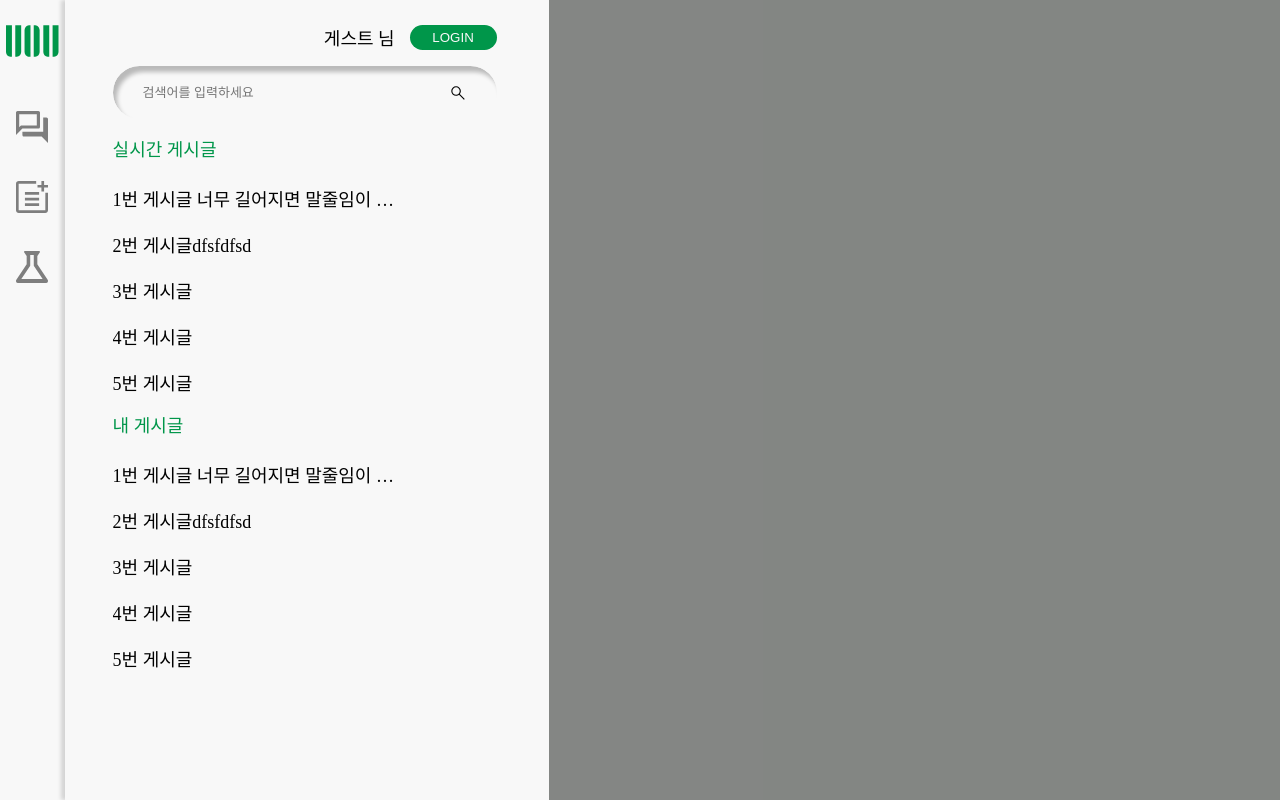
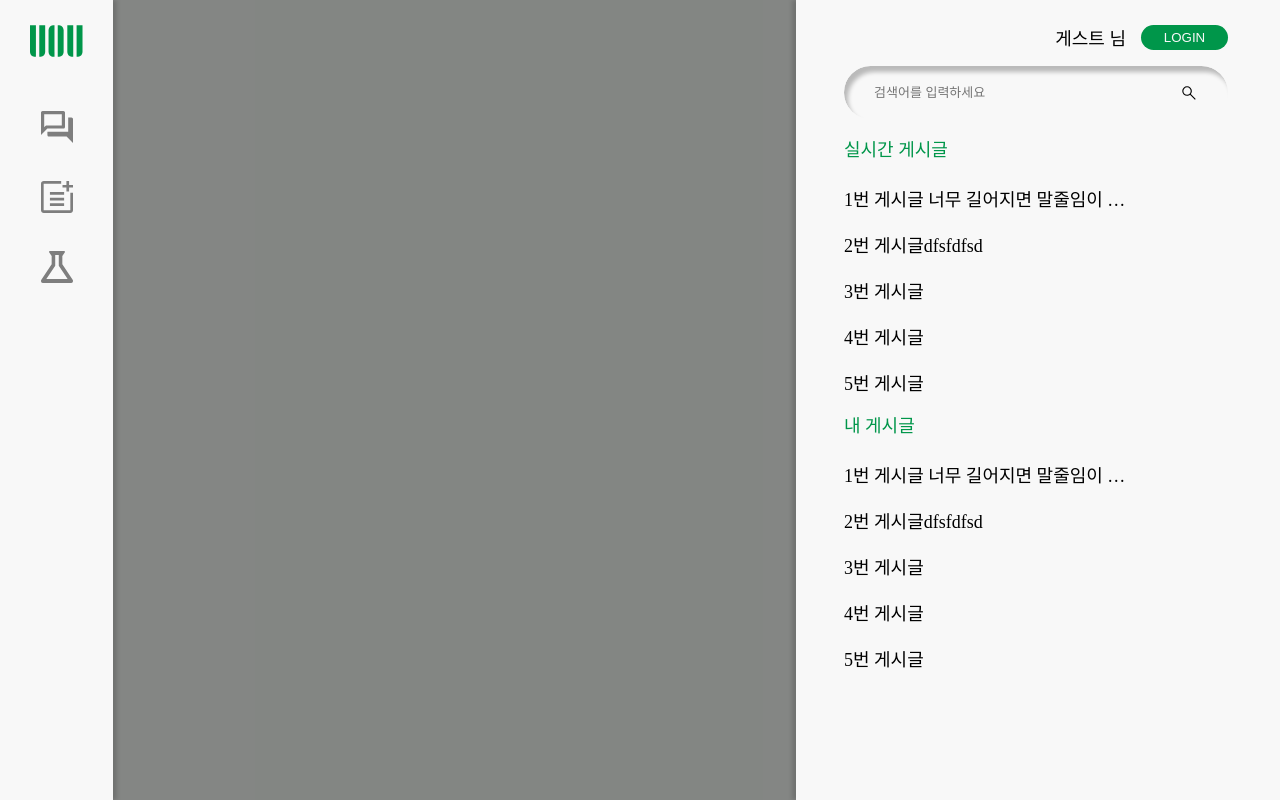
Before and after one commit to minbok-1998/client, a React (Create React App) app: page /detailPost/1 in a window 1280 px wide. Built offline with nearby package versions, Linux system fonts and the light colour scheme; no server answers.

Commit message:
style : 화면 깨짐 수정

```diff
--- a/src/App.tsx
+++ b/src/App.tsx
@@ -26,7 +26,7 @@ function App() {
     <BrowserRouter>
       <Wrap>
         <Routes>
-          <Route  path="/" element={<Side />}>
+          <Route element={<Side />}>
             <Route path="/" element={<MainPage />} />
             <Route path="post" element={<PostPage />} />
             <Route path="detailPost/:postId" element={<DetailPage />} />
--- a/src/components/detailPost/DetailPost.tsx
+++ b/src/components/detailPost/DetailPost.tsx
@@ -10,16 +10,16 @@ import { PostType } from "../../type/dataType";
 import { useNavigate } from "react-router-dom";
 
 const Wrapper = styled.div`
+  position: relative;
   box-sizing: border-box;
   width: 711px;
   height: auto;
   background-color: #f8f8f8;
   box-shadow: 0px 4px 4px rgba(0, 0, 0, 0.25);
   border-radius: 20px;
-  margin: 20px auto;
+  margin: 103px 0 0 0;
   padding-top: 50px;
   padding-bottom: 20px;
-  //border: 2px solid yellow;
 `;
 
 const Inner = styled.div`
--- a/src/components/mainpost/Side.tsx
+++ b/src/components/mainpost/Side.tsx
@@ -9,9 +9,10 @@ import SearchBar from "../right/PrintSearchBar";
 import CheckLogin from "../right/CheckLogin";
 import TopPost from "../right/PrintTopPost";
 import MyPost from "../right/PrintMyPost";
+import { useState } from "react";
 
 const Left = styled.div`
-  /* position: absolute; */
+  position: absolute;
   width: 113px;
   height: 100%;
   display: flex;
@@ -62,6 +63,7 @@ const StyledMoveToAdd = styled(MoveToAdd)`
 `
 
 const Right = styled.div`
+  position: absolute;
   display: flex;
   flex-direction: column;
   /* position: absolute; */
@@ -76,6 +78,13 @@ const Right = styled.div`
 `;
 
 function LeftSide():JSX.Element {
+  const [isLogin, setIsLogin] = useState(false);
+  const id = sessionStorage.getItem('id');
+
+  const havetoLogin = () => {
+
+  }
+
     return (
       <>
         <Left>
@@ -86,7 +95,7 @@ function LeftSide():JSX.Element {
             <StyledMoveToMain />
           </Link>
           <Link to = "/post">
-            <StyledMoveToAdd />
+            <StyledMoveToAdd onClick={havetoLogin}/>
           </Link>
           <Link to = "#">
             <StyledMoveToMajor />
--- a/src/pages/DetailPage.tsx
+++ b/src/pages/DetailPage.tsx
@@ -11,9 +11,10 @@ const Wrap = styled.div`
   display: flex;
   align-items: center;
   justify-content: center;
-  width: 100%;
+  width: 842px;
   height: 100%;
   background-color: #00000073;
+  margin: 0 0 0 113px;
 `;
 
 const PostBox = styled.div`
--- a/src/pages/PostPage.tsx
+++ b/src/pages/PostPage.tsx
@@ -3,13 +3,15 @@ import { useEffect, useState } from "react";
 import addImg from '../img/addimg.svg';
 
 const Wrap = styled.div`
+  position: absolute;
   display: flex;
-  width: 100%;
+  width: calc(100% - 113px - 484px);
   height: 100%;
   background: #00000073;
   align-items: center;
   justify-content: center;
   box-sizing: border-box;
+  margin: 0 0 0 113px;
 `;
 
 const Cont = styled.div`
```
Also changed, not shown: src/components/modal/LoginModal.tsx (+11 -11 lines).
